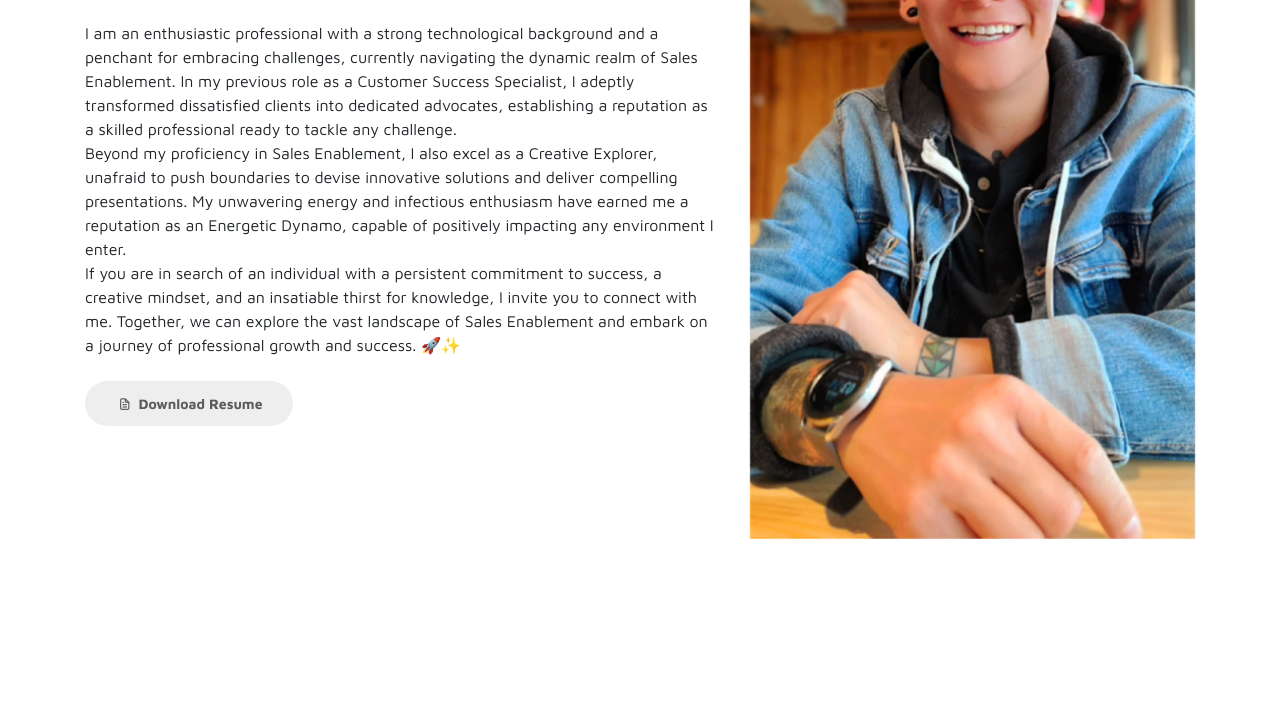
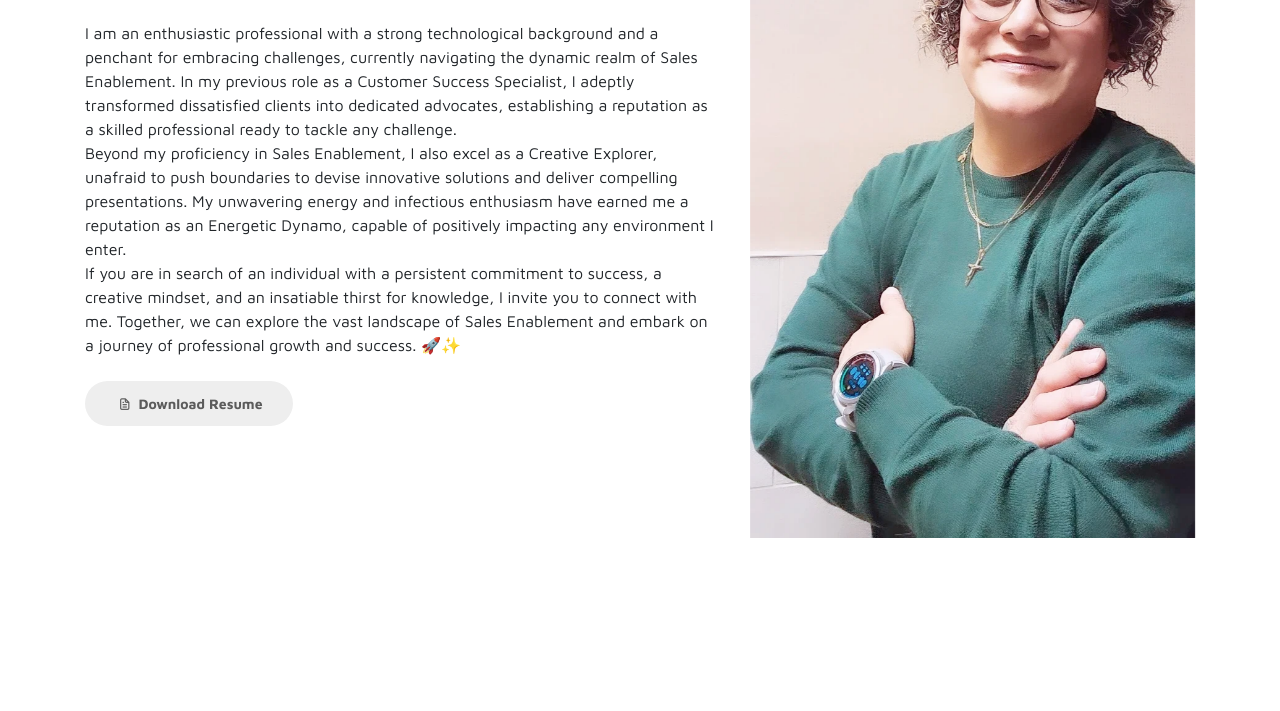
Before and after one commit to LeybaAir/Strategic_Portfolio, a plain HTML site: page index.html in a window 1280 px wide. Shown: the part 451-1162 px from the top of the page. Drawn offline with Linux system fonts and the light colour scheme.

Commit message:
Update index.html
added new image to index

```diff
--- a/index.html
+++ b/index.html
@@ -94,7 +94,7 @@
 
                 <div class="col-lg-5 col-md-12 col-12">
                     <div class="about-image svg">
-                        <img src="images/project/20220124_152401.jpg" class="img-fluid" alt="png image">
+                        <img src="images/project/new picture.webp" class="img-fluid" alt="png image">
                     </div>
                 </div>
 
```
